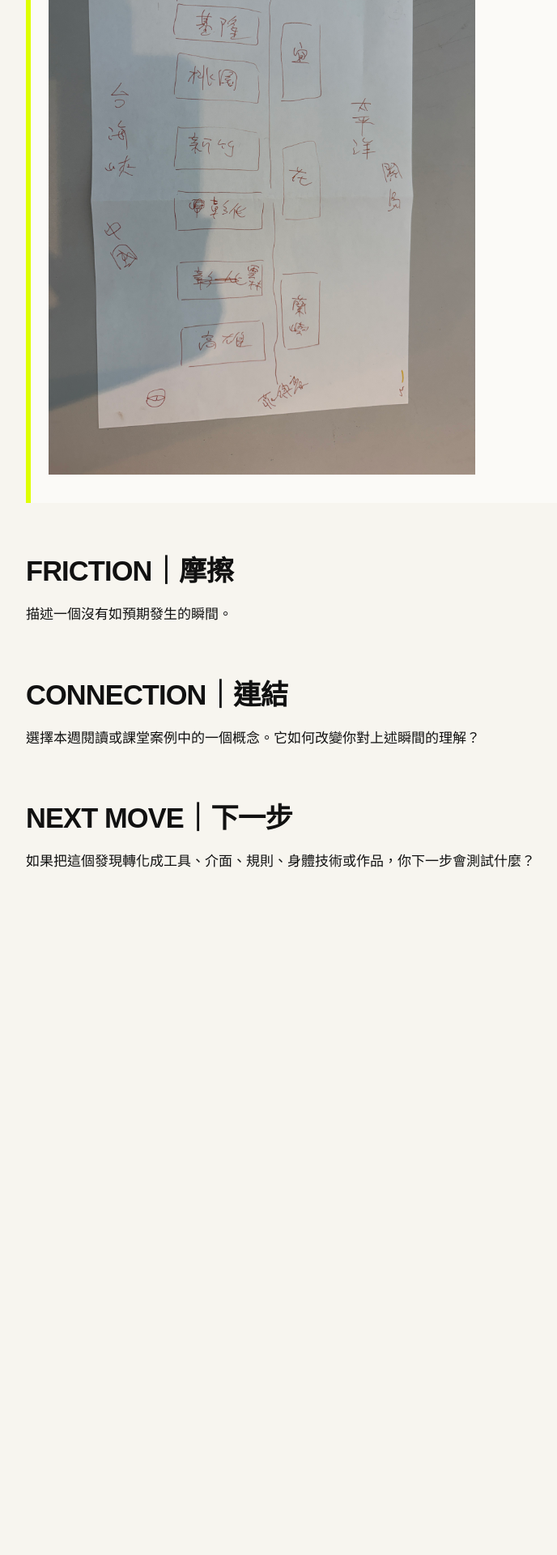
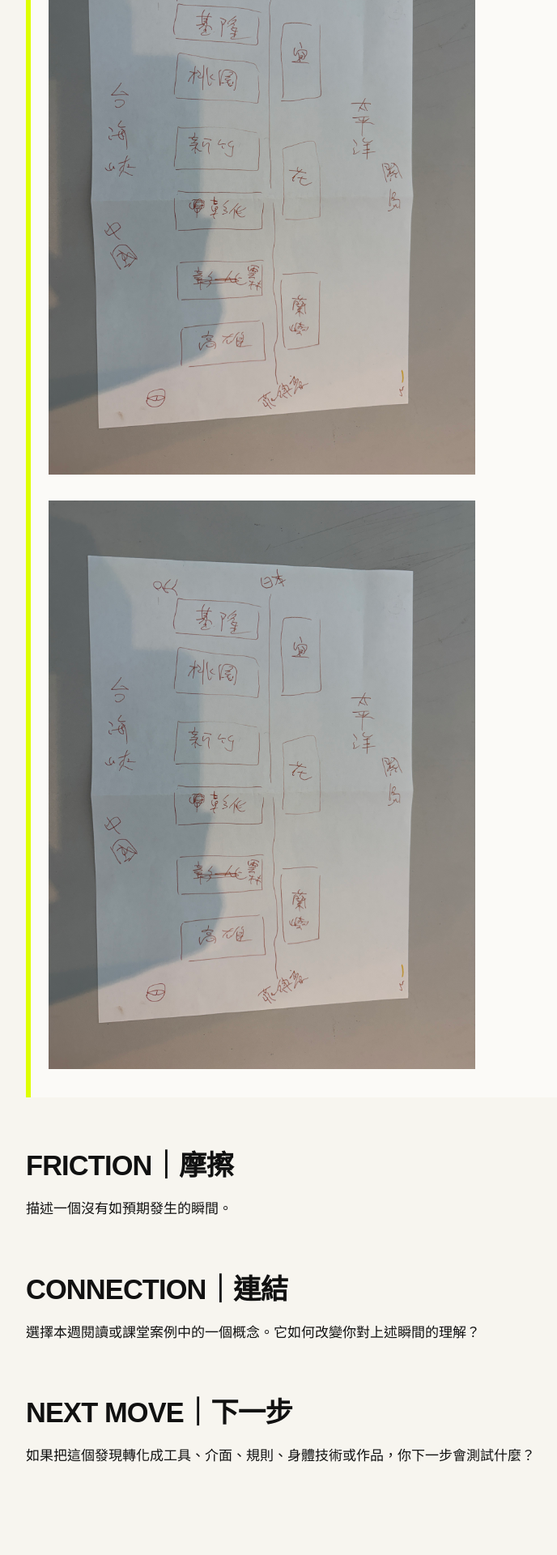
Before and after one commit to yunjiajang/fieldworkarchive, a Jekyll site: the page built from weeks/week-01.md, in a window 1280 px wide. Shown: the part 773-2693 px from the top of the page at 81% size, without its empty margins (48-736 px from the left). Built offline with Jekyll 4.4.1, drawn with Linux system fonts in a browser that asks for light colours; before the commit the page ends 1959 px from its top, so only the background shows below that.

Commit message:
Update week-01.md

```diff
--- a/weeks/week-01.md
+++ b/weeks/week-01.md
@@ -13,7 +13,7 @@ permalink: /weeks/week-01/
 
 >
 ![共同繪製的教室導航地圖]({{ '/assets/images/IMG_2749.JPG' | relative_url }})
-
+![共同繪製的教室導航地圖]({{ '/assets/images/IMG_2749.JPG' | relative_url }})
 
 ## FRICTION｜摩擦
 
```
